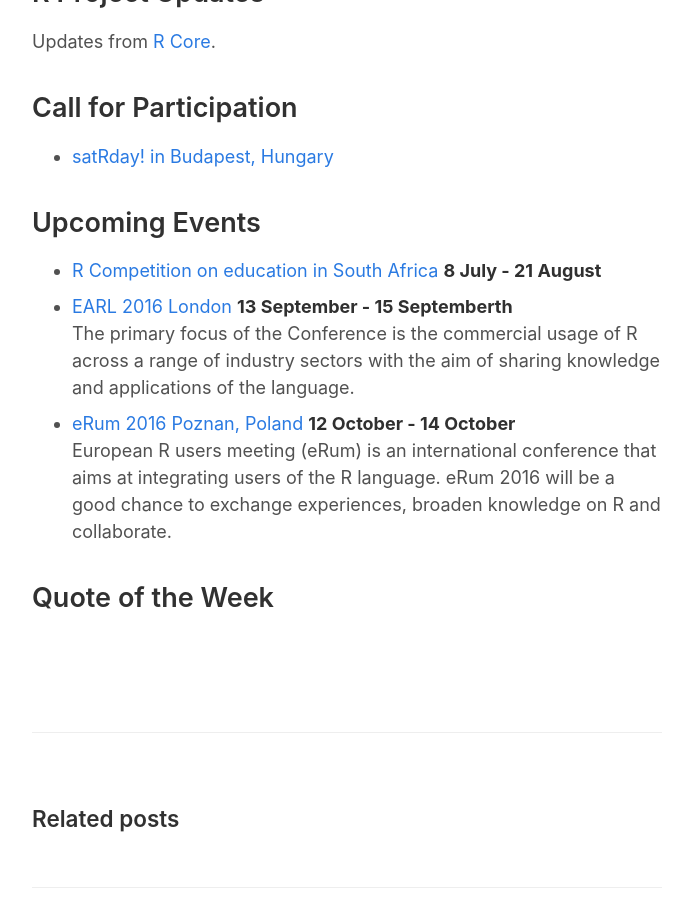
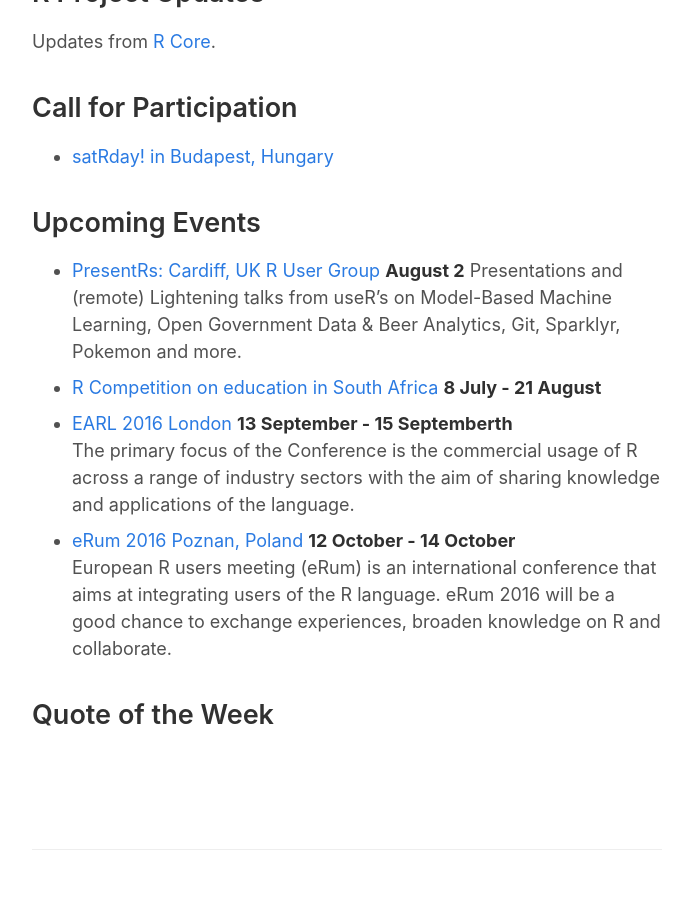
Before and after one commit to rweekly/rweekly.org, a Jekyll site: the page built from draft.md, in a window 1280 px wide and 900 px high, scrolled down 916 px. Shown: the whole window, without its empty margins (293-986 px from the left). Built offline with Jekyll 4.4.1, drawn with Linux system fonts in a browser that asks for light colours; comment, search, counter and statistics services are not loaded.

Commit message:
add cardiff user group meetup to draft.md

```diff
--- a/draft.md
+++ b/draft.md
@@ -56,6 +56,9 @@
 
 ## Upcoming Events
 
++ [PresentRs: Cardiff, UK R User Group](http://www.meetup.com/Cardiff-R-User-Group/events/232475804/) **August 2**
+Presentations and (remote) Lightening talks from useR's on Model-Based Machine Learning, Open Government Data & Beer Analytics, Git, Sparklyr, Pokemon and more.
+
 + [R Competition on education in South Africa](http://www.r-bloggers.com/r-competition-on-education-in-south-africa-july-and-august-2016/) **8 July - 21 August**
 
 + [EARL 2016 London](https://earlconf.com/)  **13 September - 15 Septemberth** <br>
```
